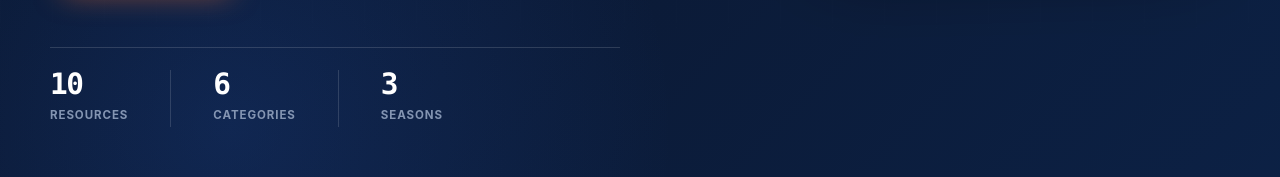
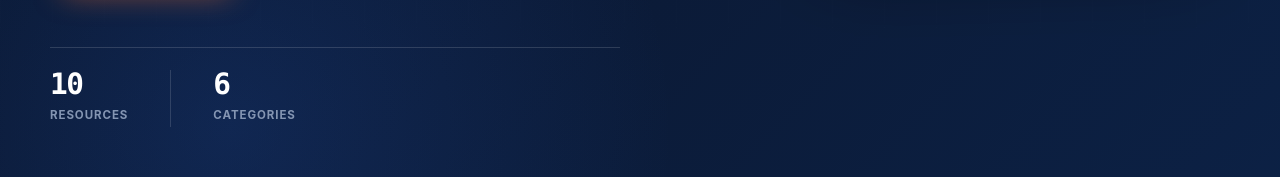
Before and after one commit to FTC-Team-15371-OAKS/FTC-Library, a website: page index.html in a window 1280 px wide. Shown: the part 722-899 px from the top of the page. Drawn offline with Linux system fonts and the light colour scheme.

Commit message:
Remove Season Count

```diff
--- a/assets/js/app.js
+++ b/assets/js/app.js
@@ -14,7 +14,6 @@
     emptyAction: document.getElementById("empty-action"),
     statResources: document.getElementById("stat-resources"),
     statCategories: document.getElementById("stat-categories"),
-    statSeasons: document.getElementById("stat-seasons"),
     dialog: document.getElementById("resource-dialog"),
     dialogContent: document.getElementById("dialog-content"),
     dialogClose: document.getElementById("dialog-close"),
@@ -207,10 +206,8 @@
   }
 
   function renderStats() {
-    const seasons = new Set(state.resources.map((resource) => resource.season));
     els.statResources.textContent = String(state.resources.length);
     els.statCategories.textContent = String(state.categories.length);
-    els.statSeasons.textContent = String(seasons.size);
   }
 
   function renderCategoryChips() {
--- a/index.html
+++ b/index.html
@@ -82,10 +82,6 @@
               <div class="hero-stat">
                 <strong id="stat-categories">—</strong>
                 <span>Categories</span>
-              </div>
-              <div class="hero-stat">
-                <strong id="stat-seasons">—</strong>
-                <span>Seasons</span>
               </div>
             </div>
           </div>
```
